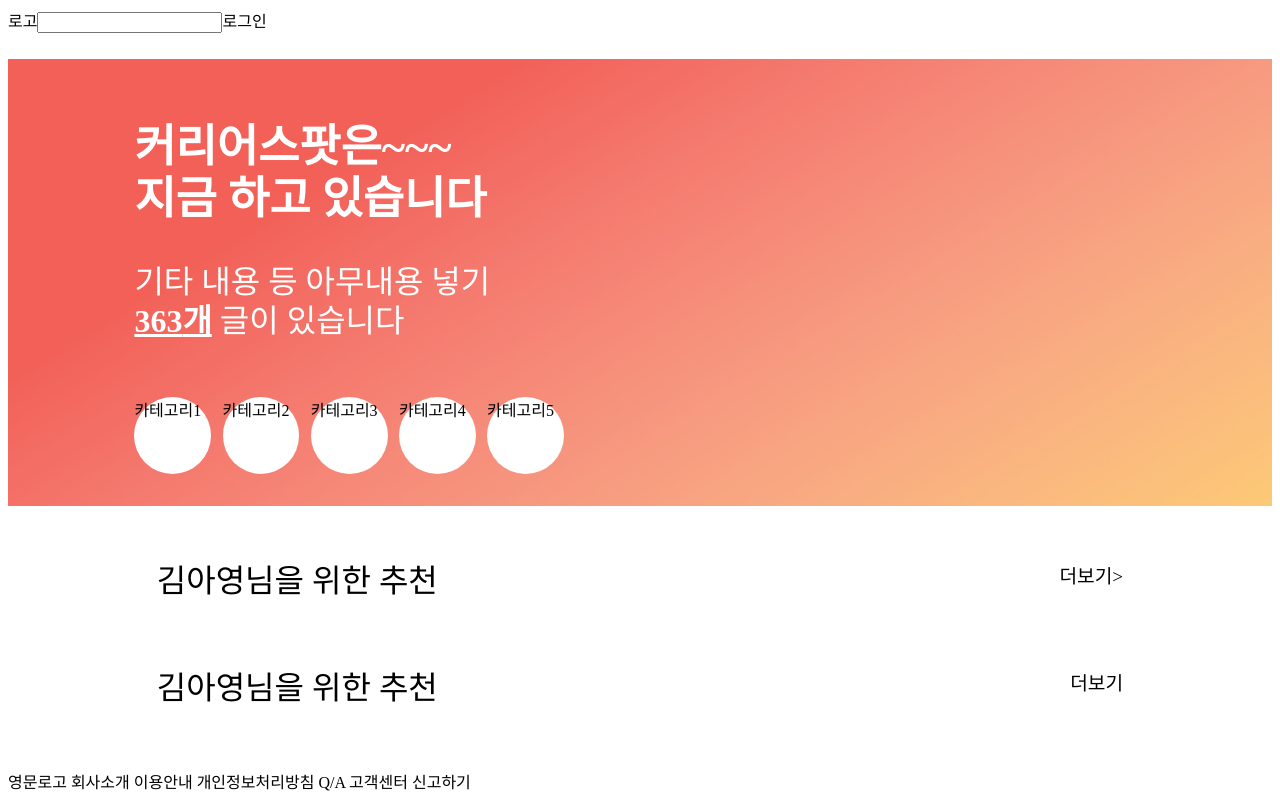
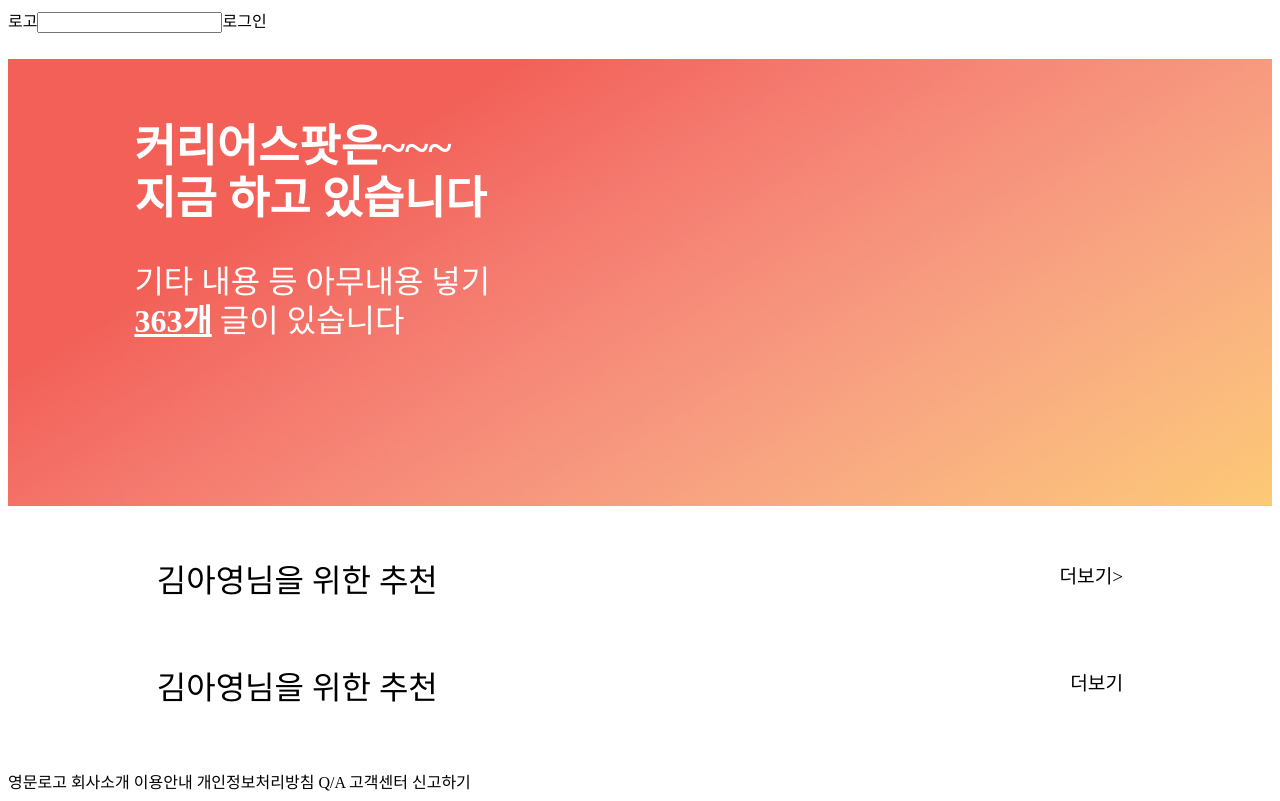
Before and after one commit to Re-Coder-3/front-end, a React (Create React App) app in the folder project/: page / in a window 1280 px wide. Built offline with nearby package versions, Linux system fonts and the light colour scheme.

Commit message:
카테고리도 서버에서 받아옴

```diff
--- a/project/src/component/Banner.js
+++ b/project/src/component/Banner.js
@@ -2,6 +2,17 @@ import React from "react";
 import Category from "./Category";
 import styled from "styled-components";
 import banner from "../img/banner.png";
+import { useQuery, gql } from '@apollo/client';
+
+
+const CATEGORY_QUERY = gql`
+    query{
+        findCategory{
+            category_idx
+            category_name
+        }
+    }
+`
 
 const WholeBanner = styled.div`
   background-image: url(${banner});
@@ -34,6 +45,8 @@ const Banner = () => {
     const currentArticle = 363
     //실제 글 갯수를 서버에서 받아오기 전 임시로 사용할 변수. 구현하고 나면 지우자.
 
+    const { data1 } = useQuery(CATEGORY_QUERY);
+
     return (
         <WholeBanner>
             <TextBox>
@@ -46,11 +59,11 @@ const Banner = () => {
                 <NumberText>{currentArticle}개</NumberText> 글이 있습니다
             </TextBox>
             <CategoryCircles>
-                <Category text="카테고리1" />
-                <Category text="카테고리2" />
-                <Category text="카테고리3" />
-                <Category text="카테고리4" />
-                <Category text="카테고리5" />
+                {data1 &&
+                    data1.findCategory.map((t) => (
+                        <Category key={t.category_idx} text={t.category_name}/>
+                    ))
+                }
             </CategoryCircles>
         </WholeBanner>
     );
--- a/project/src/page/Main.js
+++ b/project/src/page/Main.js
@@ -87,7 +87,6 @@ const Main = () => {
         }]
     // content 컴포넌트에 담을 데이터 예시. 서버에서 주면 그걸로 교체한다.
 
-    const contentList = (contenttext) => contenttext.rows.map(text => <Content title={text.post_title} tags="임시" />);
 
     return (
         <div>
@@ -99,15 +98,15 @@ const Main = () => {
                     <ContentMore>더보기></ContentMore><br/>
                     {contentState &&
                     contentState.map((c) => (
-                        <Content key={c.post_idx} title={c.post_title} tags="임시"/>
+                        <Content key={c.post_idx} title={c.post_title} tags={c.hashtag.hashtag_name}/>
                     ))}
                 </ContentWrapper>
                 <ContentWrapper>
                     <ContentTitle>{recommend}</ContentTitle>
                     <ContentMore>더보기</ContentMore><br/>
-                    {contentState &&
-                    contentState.map((c) => (
-                        <Content key={c.post_idx} title={c.post_title} tags="임시"/>
+                    {data &&
+                    data.findPost.rows.map((c) => (
+                        <Content key={c.post_idx} title={c.post_title} tags={c.hashtag.hashtag_name}/>
                     ))}
                 </ContentWrapper>
             </MainContents>
```
